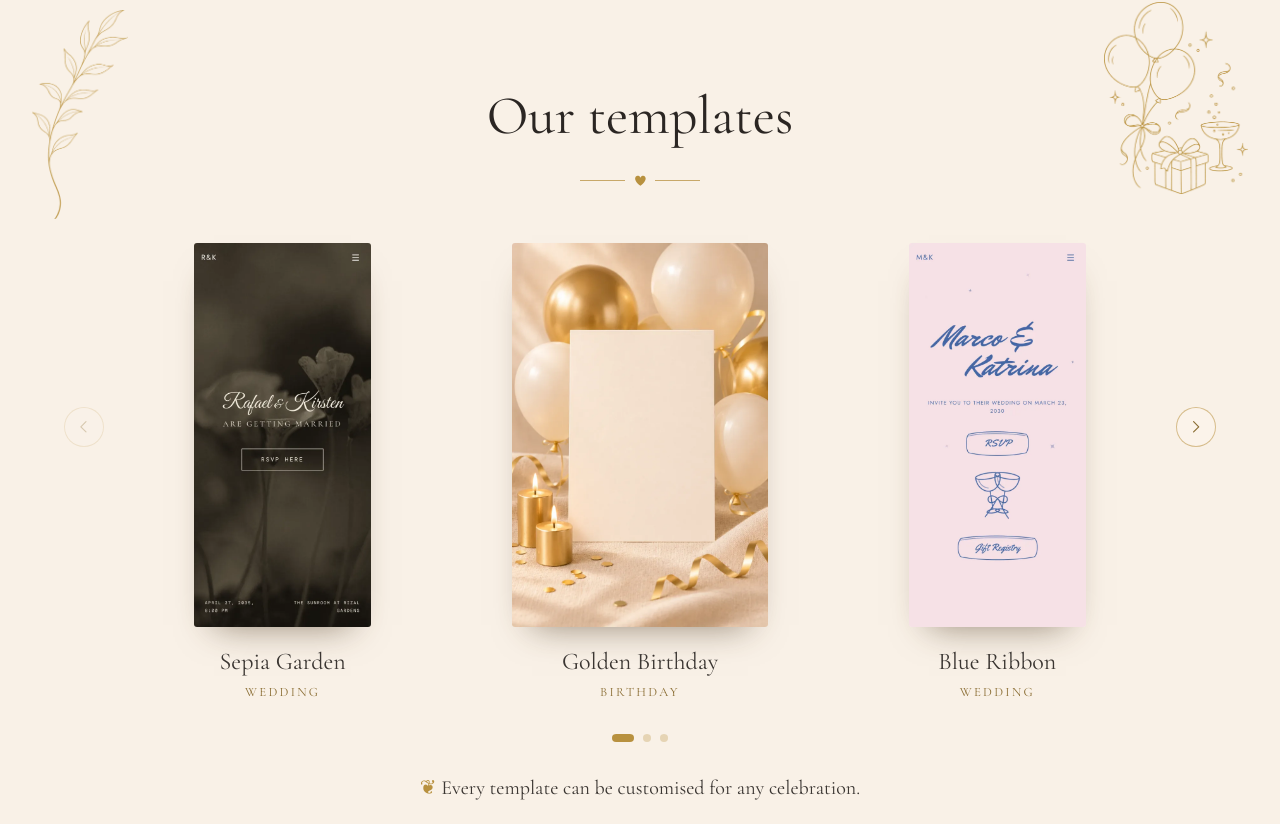
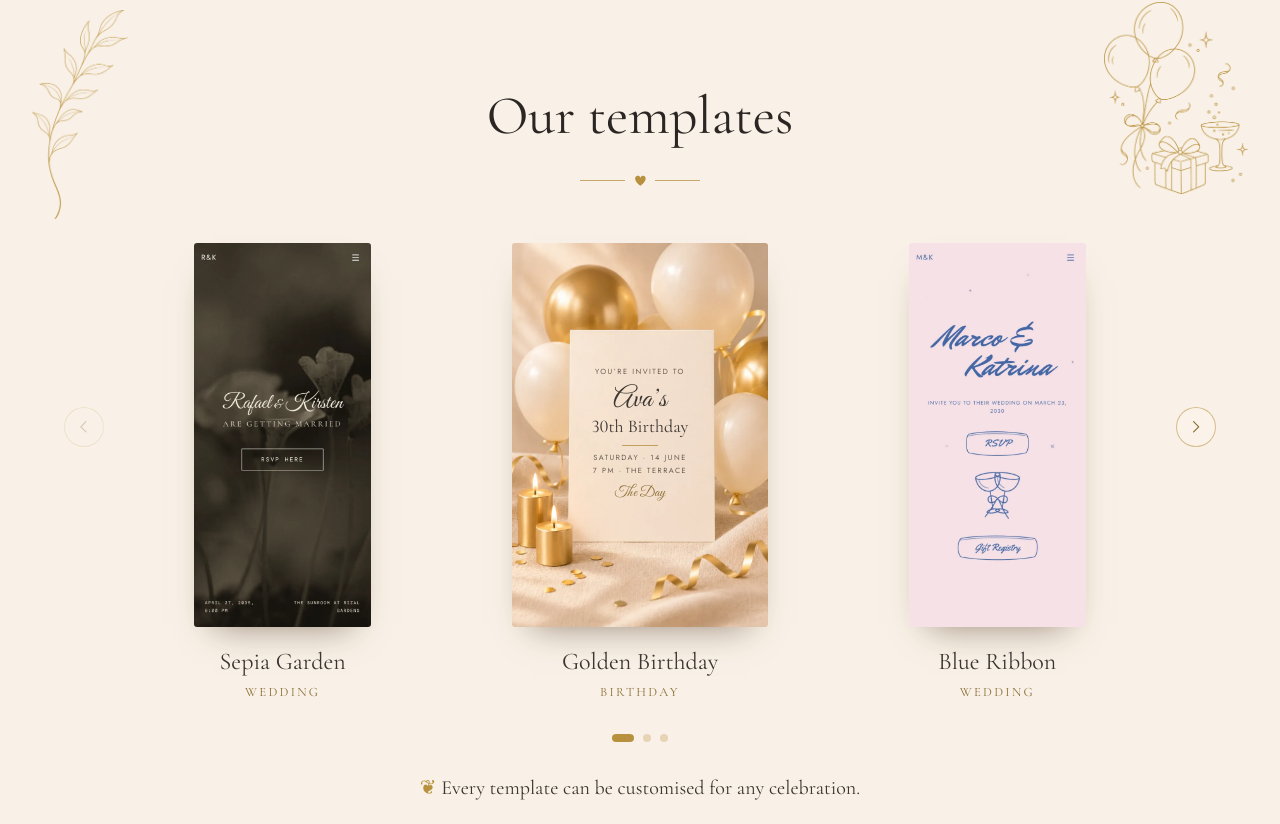
Before and after one commit to brightlabsmm/the-day, a Next.js app: page / in a window 1280 px wide. Shown: the part 536-1360 px from the top of the page. Built offline with nearby package versions, Linux system fonts and the light colour scheme; no server answers.

Commit message:
Landing: invitation wording and a The Day mark on the blank birthday, baby shower and gala cards

```diff
--- a/src/app/landing.css
+++ b/src/app/landing.css
@@ -37,7 +37,14 @@
 .tcar-track::-webkit-scrollbar { display: none; }
 .tcar-item { flex: 0 0 calc((100% - 1.5rem) / 1.2); scroll-snap-align: start; display: flex; flex-direction: column; align-items: center; text-align: center; }
 .tcar-item img { height: 20rem; width: auto; max-width: 100%; object-fit: cover; border-radius: 3px; box-shadow: 0 18px 34px -20px rgba(70, 50, 25, .6); transition: transform .4s ease; }
-.tcar-item:hover img { transform: translateY(-4px); }
+.tcar-item:hover img, .tcar-item:hover .tcar-pic { transform: translateY(-4px); }
+/* A picture with wording on its blank card: sized by height and a 2:3 shape, so text can scale with it (cqw). */
+.tcar-pic { position: relative; height: 20rem; aspect-ratio: 2 / 3; container-type: inline-size; border-radius: 3px; box-shadow: 0 18px 34px -20px rgba(70, 50, 25, .6); transition: transform .4s ease; }
+.tcar-item .tcar-pic img { width: 100%; height: 100%; box-shadow: none; transform: none; }
+.tcar-text { position: absolute; display: flex; flex-direction: column; align-items: center; justify-content: center; text-align: center; color: #3b3632; line-height: 1.15; }
+.tcar-text .caps2 { font-size: 2.9cqw; color: #6b5d52; }
+.tcar-text .rule-s { display: block; width: 14cqw; height: 1px; background: var(--gold); margin: 3.2cqw auto; opacity: .8; }
+.tcar-text .mark { margin-top: 4cqw; font-size: 5.6cqw; color: var(--gold-d); }
 .tcar-item h3 { margin-top: 1.1rem; font-size: 1.5rem; color: #3b3632; }
 .tcar-item p { margin-top: .15rem; font-size: .8rem; letter-spacing: .18em; text-transform: uppercase; color: var(--gold-d); }
 .tcar-arrow { position: absolute; top: 10rem; transform: translateY(-50%); width: 2.5rem; height: 2.5rem; border-radius: 999px; border: 1px solid rgba(184, 145, 63, .55); background: rgba(251, 243, 234, .9); color: var(--gold-d); display: grid; place-items: center; transition: background .2s, opacity .2s; }
@@ -49,7 +56,7 @@
 .tcar-dots button[aria-selected="true"] { width: 1.4rem; background: var(--gold); }
 @media (min-width: 640px) {
   .tcar-item { flex-basis: calc((100% - 1.5rem) / 2); }
-  .tcar-item img { height: 24rem; }
+  .tcar-item img, .tcar-pic { height: 24rem; }
   .tcar-arrow { top: 12rem; }
 }
 @media (min-width: 900px) {
--- a/src/app/page.tsx
+++ b/src/app/page.tsx
@@ -43,15 +43,62 @@ function firstPicture<T extends { img: string }>(...options: T[]): T {
   return options.find((o) => hasPicture(o.img)) ?? options[options.length - 1];
 }
 
+// Wording printed on the blank cards in the template pictures, each placed over its card (inset in %).
+// Sizes are in cqw, so the text scales with the picture. Every card ends with a small "The Day" mark.
+const Mark = () => <span className="script mark">The Day</span>;
+const BIRTHDAY_CARD = {
+  inset: "25% 24% 25% 24%",
+  content: (
+    <>
+      <span className="caps2">You&rsquo;re invited to</span>
+      <span className="script" style={{ fontSize: "11cqw", marginTop: "3cqw" }}>Ava&rsquo;s</span>
+      <span className="font-display" style={{ fontSize: "7cqw" }}>30th Birthday</span>
+      <span className="rule-s" />
+      <span className="caps2">Saturday &middot; 14 June</span>
+      <span className="caps2" style={{ marginTop: "1.4cqw" }}>7 pm &middot; The Terrace</span>
+      <Mark />
+    </>
+  ),
+};
+const BABY_CARD = {
+  inset: "21% 23% 30% 17%",
+  content: (
+    <>
+      <span className="caps2">Please join us for a</span>
+      <span className="font-display" style={{ fontSize: "8cqw", letterSpacing: ".12em", marginTop: "3cqw" }}>BABY</span>
+      <span className="script" style={{ fontSize: "10cqw", marginTop: "-1cqw" }}>Shower</span>
+      <span className="caps2" style={{ marginTop: "3cqw" }}>honouring</span>
+      <span className="font-display" style={{ fontSize: "6.4cqw" }}>Emily Smith</span>
+      <span className="rule-s" />
+      <span className="caps2">Sunday &middot; 20 June &middot; 2 pm</span>
+      <Mark />
+    </>
+  ),
+};
+const GALA_CARD = {
+  inset: "26% 25% 26% 25%",
+  content: (
+    <>
+      <span className="caps2">You are cordially invited to the</span>
+      <span className="font-display" style={{ fontSize: "6.4cqw", letterSpacing: ".14em", marginTop: "3cqw" }}>ANNUAL</span>
+      <span className="script" style={{ fontSize: "10.5cqw" }}>Evening Gala</span>
+      <span className="rule-s" />
+      <span className="caps2">Friday &middot; 3 October</span>
+      <span className="caps2" style={{ marginTop: "1.4cqw" }}>7 pm &middot; Black tie</span>
+      <Mark />
+    </>
+  ),
+};
+
 // Our templates carousel: real designs mixed with other celebrations. Pictures only, no links to demo pages.
 const TEMPLATES: TemplateCard[] = [
   { name: "Sepia Garden", img: "shot-garden", event: "Wedding" },
-  firstPicture({ name: "Golden Birthday", img: "inv-birthday", event: "Birthday" }, { name: "Classic Floral", img: "inv-floral", event: "Wedding" }),
+  firstPicture({ name: "Golden Birthday", img: "inv-birthday", event: "Birthday", card: BIRTHDAY_CARD }, { name: "Classic Floral", img: "inv-floral", event: "Wedding" }),
   { name: "Blue Ribbon", img: "shot-ribbon", event: "Wedding" },
-  firstPicture({ name: "Sage Baby Shower", img: "inv-baby", event: "Baby Celebration" }, { name: "Modern Portrait", img: "inv-veil", event: "Wedding" }),
+  firstPicture({ name: "Sage Baby Shower", img: "inv-baby", event: "Baby Celebration", card: BABY_CARD }, { name: "Modern Portrait", img: "inv-veil", event: "Wedding" }),
   { name: "Golden Renewal", img: "shot-renewal", event: "Anniversary" },
   ...[
-    { name: "Evening Gala", img: "inv-corporate", event: "Corporate Event" },
+    { name: "Evening Gala", img: "inv-corporate", event: "Corporate Event", card: GALA_CARD },
     { name: "Lantern Festival", img: "inv-cultural", event: "Cultural Celebration" },
   ].filter((t) => hasPicture(t.img)),
   { name: "Pressed Scrapbook", img: "shot-scrapbook", event: "Wedding" },
--- a/src/components/landing-carousel.tsx
+++ b/src/components/landing-carousel.tsx
@@ -1,14 +1,24 @@
 "use client";
 
 /* eslint-disable @next/next/no-img-element -- small pre-cropped static pictures */
-import { useCallback, useEffect, useRef, useState } from "react";
+import { useCallback, useEffect, useRef, useState, type ReactNode } from "react";
 
-export type TemplateCard = { name: string; img: string; event: string };
+export type TemplateCard = {
+  name: string;
+  img: string;
+  event: string;
+  /**
+   * Wording printed on a blank card in the picture (2:3 pictures only): `inset` places the text box
+   * over the card as CSS inset percentages, `content` is the text. Sizes inside use cqw (1% of the picture's width).
+   */
+  card?: { inset: string; content: ReactNode };
+};
 
 /**
  * One row of template cards that slides sideways: three at a time on desktop, two on tablets and
  * one and a bit on phones. Arrows move a page, dots show where you are, and it also scrolls by
- * swipe or trackpad (scroll snap keeps cards aligned). Cards are pictures only, with no links.
+ * swipe or trackpad (scroll snap keeps cards aligned). Cards are pictures only, with no links;
+ * blank invitation cards in the pictures can carry their own wording.
  */
 export function TemplateCarousel({ cards }: { cards: TemplateCard[] }) {
   const track = useRef<HTMLUListElement>(null);
@@ -63,7 +73,14 @@ export function TemplateCarousel({ cards }: { cards: TemplateCard[] }) {
         <ul ref={track} onScroll={measure} className="tcar-track" aria-label="Invitation templates">
           {cards.map((c) => (
             <li key={c.name} className="tcar-item">
-              <img src={`/landing/${c.img}.webp`} alt={`${c.name} invitation design`} loading="lazy" />
+              {c.card ? (
+                <div className="tcar-pic">
+                  <img src={`/landing/${c.img}.webp`} alt={`${c.name} invitation design`} loading="lazy" />
+                  <div className="tcar-text" style={{ inset: c.card.inset }}>{c.card.content}</div>
+                </div>
+              ) : (
+                <img src={`/landing/${c.img}.webp`} alt={`${c.name} invitation design`} loading="lazy" />
+              )}
               <h3 className="font-display">{c.name}</h3>
               <p>{c.event}</p>
             </li>
```
